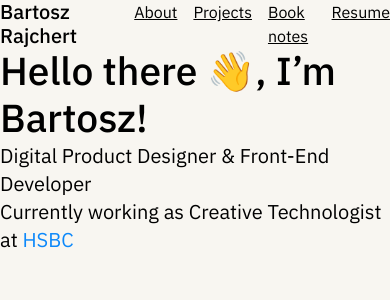
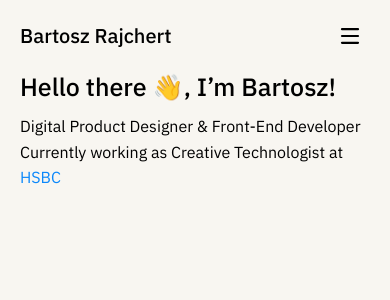
Before and after one commit to bartoszrajchert/bartoszrajchert.com, a Next.js app: page / in a window 390 px wide. Shown: the top 300 px of the page. Built offline with nearby package versions, Linux system fonts and the light colour scheme.

Commit message:
feat: add simple hamburger menu

```diff
--- a/package.json
+++ b/package.json
@@ -10,6 +10,8 @@
     "serve": "serve out -p 3000 -s"
   },
   "dependencies": {
+    "@tabler/icons": "^1.119.0",
+    "clsx": "^1.2.1",
     "next": "^13.1.1",
     "react": "^18.2.0",
     "react-dom": "^18.2.0"
--- a/src/components/Navigation.tsx
+++ b/src/components/Navigation.tsx
@@ -1,13 +1,44 @@
+import { useState } from 'react';
+import clsx from 'clsx';
+
 const Navigation = () => {
+  const [showMenu, setShowMenu] = useState(false);
+
   return (
-    <nav className="flex justify-between">
+    <nav className="lg:flex justify-between items-center py-4">
+      <div className="flex justify-between items-center">
         <p className="text-header-sm">Bartosz Rajchert</p>
+        <svg
+          className={clsx('ham hamRotate ham4 lg:hidden', {
+            active: showMenu
+          })}
+          viewBox="0 0 100 100"
+          width="40"
+          onClick={() => setShowMenu(!showMenu)}
+        >
+          <path
+            className="line top"
+            d="m 70,33 h -40 c 0,0 -8.5,-0.149796 -8.5,8.5 0,8.649796 8.5,8.5 8.5,8.5 h 20 v -20"
+          />
+          <path className="line middle" d="m 70,50 h -40" />
+          <path
+            className="line bottom"
+            d="m 30,67 h 40 c 0,0 8.5,0.149796 8.5,-8.5 0,-8.649796 -8.5,-8.5 -8.5,-8.5 h -20 v 20"
+          />
+        </svg>
+      </div>
+      <div
+        className={clsx('lg:block', {
+          hidden: !showMenu
+        })}
+      >
         <ul className="flex gap-4 underline">
           <li>About</li>
           <li>Projects</li>
           <li>Book notes</li>
           <li>Resume</li>
         </ul>
+      </div>
     </nav>
   );
 };
--- a/src/pages/_document.tsx
+++ b/src/pages/_document.tsx
@@ -15,7 +15,7 @@ export default function Document() {
           rel="stylesheet"
         />
       </Head>
-      <body className="bg-background">
+      <body className="bg-background mx-5">
         <Main />
         <NextScript />
       </body>
--- a/src/pages/index.tsx
+++ b/src/pages/index.tsx
@@ -11,8 +11,10 @@ const Home: NextPage = () => {
       </Head>
 
       <main>
-        <h1 className="text-header-lg">Hello there 👋, I’m Bartosz!</h1>
-        <p className="text-body-xl">
+        <h1 className="text-header-md mb-3 lg:text-header-lg">
+          Hello there 👋, I’m Bartosz!
+        </h1>
+        <p className="text-body-lg lg:text-body-xl">
           Digital Product Designer & Front-End Developer <br />
           Currently working as Creative Technologist at{' '}
           <span className="text-blue-normal">HSBC</span>
--- a/src/styles/globals.css
+++ b/src/styles/globals.css
@@ -7,3 +7,38 @@
     font-family: IBM Plex Sans, system-ui, sans-serif;
   }
 }
+
+.ham {
+  cursor: pointer;
+  -webkit-tap-highlight-color: transparent;
+  transition: transform 400ms;
+  -moz-user-select: none;
+  -webkit-user-select: none;
+  -ms-user-select: none;
+  user-select: none;
+}
+.hamRotate.active {
+  transform: rotate(45deg);
+}
+.hamRotate180.active {
+  transform: rotate(180deg);
+}
+.line {
+  fill:none;
+  transition: stroke-dasharray 400ms, stroke-dashoffset 400ms;
+  stroke:#000;
+  stroke-width:5.5;
+  stroke-linecap:round;
+}
+.ham4 .top {
+  stroke-dasharray: 40 121;
+}
+.ham4 .bottom {
+  stroke-dasharray: 40 121;
+}
+.ham4.active .top {
+  stroke-dashoffset: -68px;
+}
+.ham4.active .bottom {
+  stroke-dashoffset: -68px;
+}
```
Also changed, not shown: 1 other file (tests, documents, lock files or other folders). Lines whose indentation alone changed are shown as unchanged.
